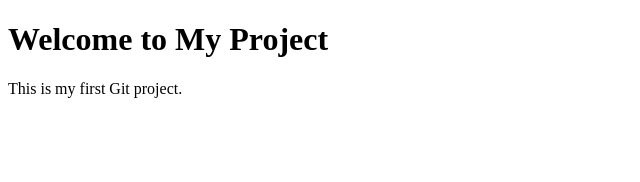
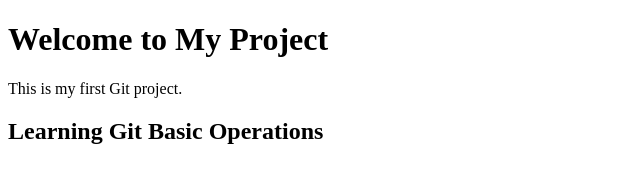
Before and after one commit to katurinagatulasi-2/my-project, a plain HTML site: page index.html in a window 1280 px wide. Shown: the whole page, without its empty margins (0-640 px from the left). Drawn offline with Linux system fonts and the light colour scheme.

Commit message:
Added Git learning heading

```diff
--- a/index.html
+++ b/index.html
@@ -8,6 +8,7 @@
 <body>
     <h1>Welcome to My Project</h1>
     <p>This is my first Git project.</p>
+    <h2>Learning Git Basic Operations</h2>
 </body>
 
 </html>
```
